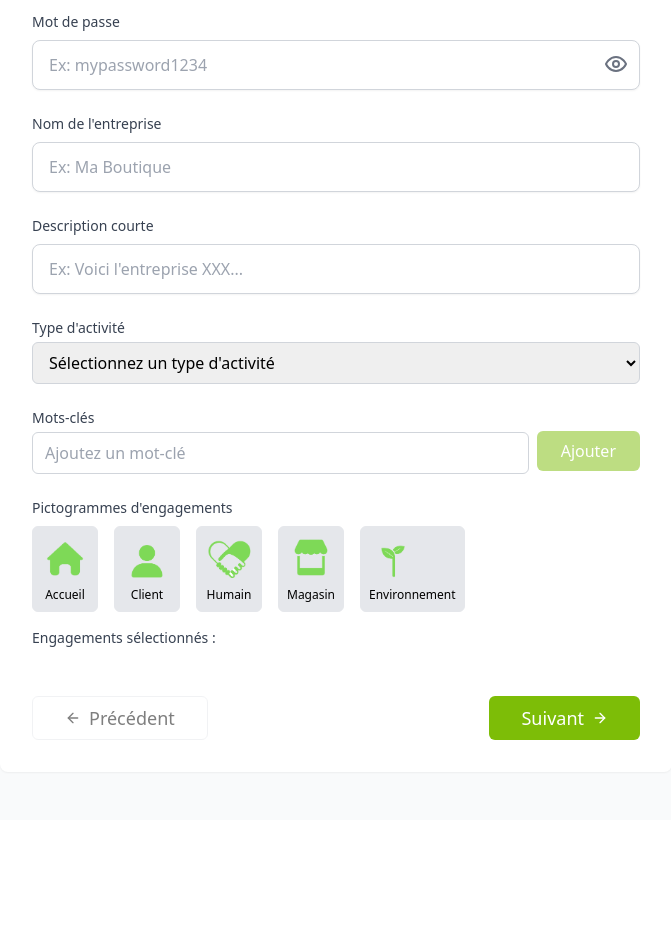
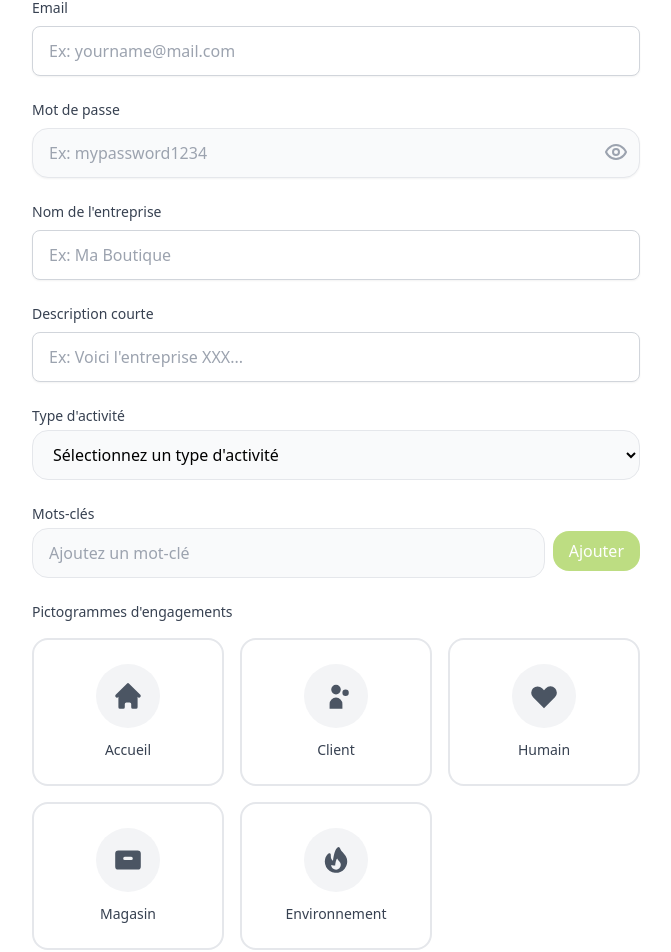
Before and after one commit to ManonDerydt/naymo-mvp-v1, a React (Vite) app: page /merchant/register in a window 1280 px wide. Shown: the part 338-1290 px from the top of the page, without its empty margins (304-975 px from the left). Before the commit the page ends 1158 px from the top, so only its background shows below. Built offline with nearby package versions, Linux system fonts and the light colour scheme.

Commit message:
Updated CustomerRegisterSteps.tsx

```diff
--- a/src/pages/merchant/RegisterSteps.tsx
+++ b/src/pages/merchant/RegisterSteps.tsx
@@ -310,10 +310,22 @@ const RegisterSteps = () => {
   }
 
   return (
-    <div className="min-h-screen bg-gray-50 flex items-center justify-center py-12 px-4 sm:px-6 lg:px-8">
+    <div className="min-h-screen flex items-center justify-center py-12 px-4 sm:px-6 lg:px-8" style={{ backgroundColor: '#f8fdf4' }}>
       <div className="max-w-2xl w-full space-y-8">
+        {/* Bouton retour */}
+        <div className="absolute top-6 left-6">
+          <button
+            onClick={() => navigate('/')}
+            className="w-12 h-12 bg-white rounded-full flex items-center justify-center shadow-sm"
+          >
+            <ArrowLeft className="w-5 h-5 text-gray-600" />
+          </button>
+        </div>
+
         <div className="text-center">
-          <Store className="mx-auto h-12 w-12 text-primary-500" />
+          <div className="mx-auto w-24 h-24 bg-[#ebffbc] rounded-full flex items-center justify-center mb-8">
+            <Store className="w-10 h-10" color="#7ebd07" />
+          </div>
           <h2 className="mt-6 text-3xl font-bold text-gray-900">
             Créer votre compte commerçant
           </h2>
@@ -325,7 +337,7 @@ const RegisterSteps = () => {
           )}
         </div>
 
-        <div className="bg-white shadow-sm rounded-lg p-8">
+        <div className="bg-white shadow-lg rounded-2xl p-8">
           <div className="space-y-6">
             {currentStep === 0 && (
               <BusinessInfoStep formData={formData} onChange={handleInputChange} errors={errors} setErrors={setErrors} />
@@ -345,7 +357,7 @@ const RegisterSteps = () => {
                 variant="outline"
                 onClick={prevStep}
                 disabled={currentStep === 0}
-                className="space-x-2"
+                className="space-x-2 rounded-2xl py-4 px-6 border-[#7ebd07] text-[#7ebd07] hover:bg-[#7ebd07] hover:text-white"
                 size="lg"
               >
                 <ArrowLeft className="w-4 h-4" />
@@ -353,7 +365,7 @@ const RegisterSteps = () => {
               </Button>
               <Button
                 onClick={nextStep}
-                className="space-x-2"
+                className="space-x-2 rounded-2xl py-4 px-6 bg-[#7ebd07] hover:bg-green-700 text-white"
                 size="lg"
               >
                 <span>{currentStep === steps.length - 1 ? 'Terminer' : 'Suivant'}</span>
@@ -433,13 +445,13 @@ const BusinessInfoStep = ({ formData, onChange, errors, setErrors }: StepProps)
           value={formData.password}
           onChange={onChange}
           placeholder="Ex: mypassword1234"
-          className="pr-10" // Pour laisser de la place à l'œil
+          className="pr-10 rounded-2xl border-gray-200 bg-gray-50 focus:ring-2 focus:ring-[#7ebd07] focus:border-transparent"
           error={errors.password}
         />
         <button
           type="button"
           onClick={() => setShowPassword(!showPassword)}
-          className="absolute right-3 top-[40px] text-gray-500"
+          className="absolute right-3 top-[40px] text-gray-400"
         >
           {showPassword ? <EyeOff /> : <Eye />}
         </button>
@@ -466,7 +478,7 @@ const BusinessInfoStep = ({ formData, onChange, errors, setErrors }: StepProps)
           name="business_type"
           value={formData.business_type}
           onChange={onChange}
-          className="mt-1 block w-full px-3 py-2 border border-gray-300 rounded-md focus:outline-none focus:ring-2 focus:ring-green-400"
+          className="mt-1 block w-full px-4 py-3 border border-gray-200 rounded-2xl bg-gray-50 focus:outline-none focus:ring-2 focus:ring-[#7ebd07] focus:border-transparent"
         >
           <option value="">Sélectionnez un type d'activité</option>
           <option value="Alimentation">Alimentation</option>
@@ -484,12 +496,17 @@ const BusinessInfoStep = ({ formData, onChange, errors, setErrors }: StepProps)
         <div className="flex items-center space-x-2">
           <input
             type="text"
-            className="mt-1 block w-full px-3 py-2 border border-gray-300 rounded-md"
+            className="mt-1 block w-full px-4 py-3 border border-gray-200 rounded-2xl bg-gray-50 focus:outline-none focus:ring-2 focus:ring-[#7ebd07] focus:border-transparent"
             placeholder="Ajoutez un mot-clé"
             value={newKeyword}
             onChange={(e) => setNewKeyword(e.target.value)}
           />
-          <Button type="button" onClick={handleAddKeyword} disabled={!newKeyword}>
+          <Button
+            type="button"
+            onClick={handleAddKeyword}
+            disabled={!newKeyword}
+            className="rounded-2xl bg-[#7ebd07] hover:bg-green-700 text-white px-4 py-3"
+          >
             Ajouter
           </Button>
         </div>
@@ -501,7 +518,7 @@ const BusinessInfoStep = ({ formData, onChange, errors, setErrors }: StepProps)
               <button
                 type="button"
                 onClick={() => handleRemoveKeyword(keyword)}
-                className="text-red-500"
+                className="text-red-500 hover:text-red-700"
               >
                 Supprimer
               </button>
@@ -512,16 +529,41 @@ const BusinessInfoStep = ({ formData, onChange, errors, setErrors }: StepProps)
       {/* Ajout des pictogrammes d'engagements */}
       <div>
         <label className="block text-sm font-medium text-gray-700">Pictogrammes d'engagements</label>
-        <div className="flex flex-wrap gap-4 mt-2">
+        <div className="grid grid-cols-2 md:grid-cols-3 gap-4 mt-4">
           {pictograms.map((pictogram, index) => (
             <button
               key={index}
               type="button"
               onClick={() => handleSelectCommitment(pictogram.name)}
-              className={`border p-2 rounded-md ${selectedCommitments.includes(pictogram.name) ? 'bg-blue-500 text-white' : 'bg-gray-200'}`}
+              className={`relative p-6 rounded-2xl border-2 transition-all duration-200 ${
+                selectedCommitments.includes(pictogram.name)
+                  ? 'border-[#7ebd07] bg-[#ebffbc] shadow-lg transform scale-105'
+                  : 'border-gray-200 bg-white hover:border-[#7ebd07] hover:shadow-md'
+              }`}
             >
-              <img src={pictogram.imageUrl} alt={pictogram.name} className="w-12 h-12" />
-              <p className="mt-1 text-xs text-center">{pictogram.name}</p>
+              <div className="flex flex-col items-center space-y-3">
+                <div className={`w-16 h-16 rounded-full flex items-center justify-center ${
+                  selectedCommitments.includes(pictogram.name)
+                    ? 'bg-[#7ebd07] text-white'
+                    : 'bg-gray-100 text-gray-600'
+                }`}>
+                  {getEngagementIcon(pictogram.name)}
+                </div>
+                <p className={`text-sm font-medium text-center ${
+                  selectedCommitments.includes(pictogram.name)
+                    ? 'text-[#7ebd07]'
+                    : 'text-gray-700'
+                }`}>
+                  {pictogram.name}
+                </p>
+                {selectedCommitments.includes(pictogram.name) && (
+                  <div className="absolute -top-2 -right-2 w-6 h-6 bg-[#7ebd07] rounded-full flex items-center justify-center">
+                    <svg className="w-4 h-4 text-white" fill="currentColor" viewBox="0 0 20 20">
+                      <path fillRule="evenodd" d="M16.707 5.293a1 1 0 010 1.414l-8 8a1 1 0 01-1.414 0l-4-4a1 1 0 011.414-1.414L8 12.586l7.293-7.293a1 1 0 011.414 0z" clipRule="evenodd" />
+                    </svg>
+                  </div>
+                )}
+              </div>
             </button>
           ))}
         </div>
@@ -535,7 +577,7 @@ const BusinessInfoStep = ({ formData, onChange, errors, setErrors }: StepProps)
                 <button
                   type="button"
                   onClick={() => setSelectedCommitments(selectedCommitments.filter(c => c !== commitment))}
-                  className="text-red-500"
+                  className="text-red-500 hover:text-red-700"
                 >
                   Supprimer
                 </button>
@@ -633,4 +675,46 @@ const MediaStep = ({ onFileChange, errors }: { onFileChange: (type: 'logo' | 'co
   </div>
 )
 
+// Fonction pour obtenir les icônes d'engagement
+const getEngagementIcon = (name: string) => {
+  switch (name) {
+    case 'Accueil':
+      return (
+        <svg className="w-8 h-8" fill="currentColor" viewBox="0 0 20 20">
+          <path d="M10.707 2.293a1 1 0 00-1.414 0l-7 7a1 1 0 001.414 1.414L4 10.414V17a1 1 0 001 1h2a1 1 0 001-1v-2a1 1 0 011-1h2a1 1 0 011 1v2a1 1 0 001 1h2a1 1 0 001-1v-6.586l.293.293a1 1 0 001.414-1.414l-7-7z" />
+        </svg>
+      )
+    case 'Client':
+      return (
+        <svg className="w-8 h-8" fill="currentColor" viewBox="0 0 20 20">
+          <path d="M13 6a3 3 0 11-6 0 3 3 0 016 0zM18 8a2 2 0 11-4 0 2 2 0 014 0zM14 15a4 4 0 00-8 0v3h8v-3z" />
+        </svg>
+      )
+    case 'Humain':
+      return (
+        <svg className="w-8 h-8" fill="currentColor" viewBox="0 0 20 20">
+          <path fillRule="evenodd" d="M3.172 5.172a4 4 0 015.656 0L10 6.343l1.172-1.171a4 4 0 115.656 5.656L10 17.657l-6.828-6.829a4 4 0 010-5.656z" clipRule="evenodd" />
+        </svg>
+      )
+    case 'Magasin':
+      return (
+        <svg className="w-8 h-8" fill="currentColor" viewBox="0 0 20 20">
+          <path fillRule="evenodd" d="M4 4a2 2 0 00-2 2v8a2 2 0 002 2h12a2 2 0 002-2V6a2 2 0 00-2-2H4zm3 5a1 1 0 011-1h4a1 1 0 110 2H8a1 1 0 01-1-1z" clipRule="evenodd" />
+        </svg>
+      )
+    case 'Environnement':
+      return (
+        <svg className="w-8 h-8" fill="currentColor" viewBox="0 0 20 20">
+          <path fillRule="evenodd" d="M12.395 2.553a1 1 0 00-1.45-.385c-.345.23-.614.558-.822.88-.214.33-.403.713-.57 1.116-.334.804-.614 1.768-.84 2.734a31.365 31.365 0 00-.613 3.58 2.64 2.64 0 01-.945-1.067c-.328-.68-.398-1.534-.398-2.654A1 1 0 005.05 6.05 6.981 6.981 0 003 11a7 7 0 1011.95-4.95c-.592-.591-.98-.985-1.348-1.467-.363-.476-.724-1.063-1.207-2.03zM12.12 15.12A3 3 0 017 13s.879.5 2.5.5c0-1 .5-4 1.25-4.5.5 1 .786 1.293 1.371 1.879A2.99 2.99 0 0113 13a2.99 2.99 0 01-.879 2.121z" clipRule="evenodd" />
+        </svg>
+      )
+    default:
+      return (
+        <svg className="w-8 h-8" fill="currentColor" viewBox="0 0 20 20">
+          <path fillRule="evenodd" d="M11.3 1.046A1 1 0 0112 2v5h4a1 1 0 01.82 1.573l-7 10A1 1 0 018 18v-5H4a1 1 0 01-.82-1.573l7-10a1 1 0 011.12-.38z" clipRule="evenodd" />
+        </svg>
+      )
+  }
+}
+
 export default RegisterSteps
```
Also changed, not shown: src/pages/customer/CustomerRegisterSteps.tsx (+35 -15 lines).
